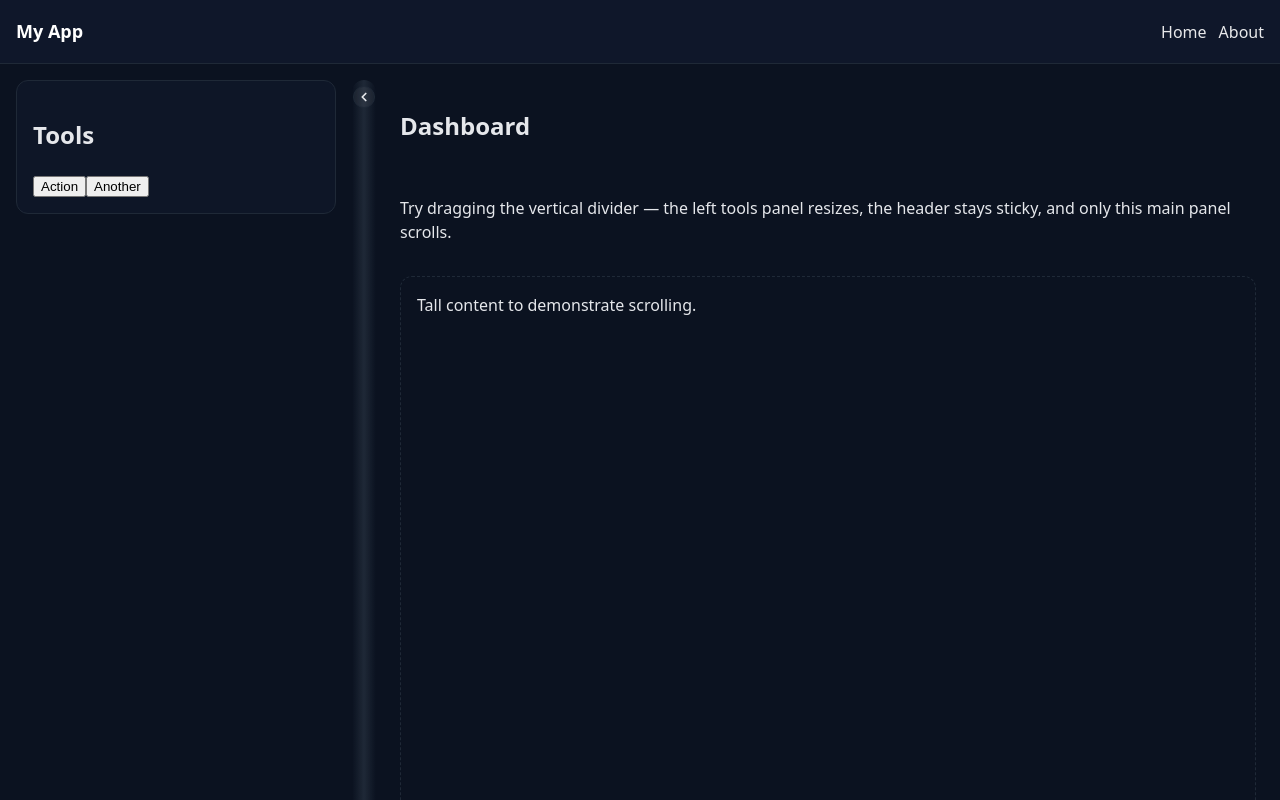
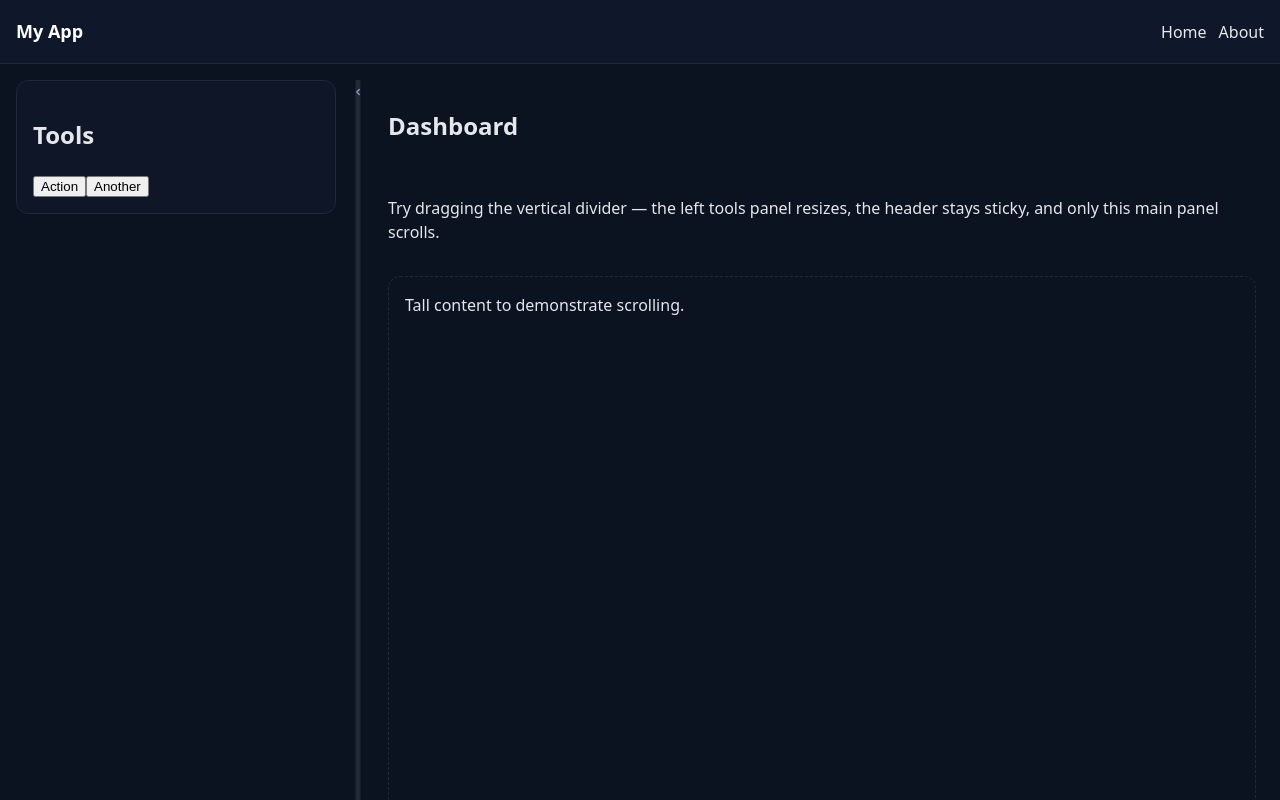
Before and after one commit to duncanscott/plate-demo, a Next.js app: page / in a window 1280 px wide. Shown: the top 800 px of the page. Built offline with nearby package versions, Linux system fonts and the light colour scheme.

Commit message:
resize column more subtle

```diff
--- a/src/app/globals.css
+++ b/src/app/globals.css
@@ -79,7 +79,7 @@ body {
     grid-area: content;
     display: grid;
     /* First column width comes from CSS var set by ResizableColumns */
-    grid-template-columns: var(--sidebar-px, 320px) 24px minmax(0, 1fr);
+    grid-template-columns: var(--sidebar-px, 320px) 12px minmax(0, 1fr);
     gap: var(--gap);
     align-items: start;
     padding: var(--gap);
@@ -100,60 +100,71 @@ body {
     transition: padding 120ms ease, border-color 120ms ease, opacity 120ms ease;
 }
 
-/* when collapsed, visually hide content spacing */
 .tools.is-collapsed {
     padding: 0;
     border-width: 0;
     opacity: 0;
 }
 
-/* ---- Generic small button used in the handle ---- */
+/* ---- Subtle, non-obtrusive toggle button on the handle ---- */
 .collapse-btn {
     display: grid;
     place-items: center;
-    width: 22px;
-    height: 22px;
-    border-radius: 9999px;
-    background: rgba(255,255,255,0.06);
-    border: 1px solid var(--border);
-    color: var(--text);
-    font-weight: 600;
+    width: 12px;
+    height: 12px;
+    border-radius: 3px;
+    background: transparent;
+    border: 1px solid transparent;
+    color: var(--muted);
     line-height: 1;
     padding: 0;
     cursor: pointer;
+    user-select: none; /* not selectable */
 }
 .collapse-btn:hover {
-    background: rgba(255,255,255,0.12);
+    background: rgba(255,255,255,0.03); /* very light */
+    border-color: var(--border);
+    color: var(--text);
 }
 .collapse-btn:focus-visible {
-    outline: 2px solid #64748b;
+    outline: 1px dashed #64748b; /* subtle focus */
     outline-offset: 2px;
 }
 
-/* ---- Resize handle ---- */
+/* ---- Resize handle: ultra-minimal thin center rule ---- */
 .resize-handle {
-    position: relative; /* for the handle button positioning */
+    position: relative;
     cursor: col-resize;
-    width: 24px;        /* wider for accessibility */
-    min-width: 24px;
+    width: 12px;
+    min-width: 12px;
     height: 100%;
     align-self: stretch;
-    /* subtle center stripe */
-    background: linear-gradient(to right, transparent 0, #1f2937 12px, transparent 24px);
-    border-radius: 999px;
-    touch-action: none; /* prevent scroll interference during drag */
-    user-select: none;  /* avoid accidental selection */
+    background: transparent;      /* no fill by default */
+    touch-action: none;           /* prevent scroll interference during drag */
+    user-select: none;            /* not selectable */
 }
 
-.resize-handle:hover,
-.resize-handle:focus,
-.resize-handle:focus-visible {
-    outline: 2px solid #64748b; /* slate-500-ish */
-    outline-offset: 2px;
-    background: linear-gradient(to right, transparent 0, #334155 12px, transparent 24px);
+.resize-handle::before {
+    content: "";
+    position: absolute;
+    left: 50%;
+    transform: translateX(-50%);
+    width: 5px;                   /* thinner center line */
+    height: 100%;
+    background: #1f2937;          /* slate-800-ish */
+    border-radius: 1px;
 }
 
-/* Position the handle's toggle button near the top for discoverability */
+.resize-handle:hover::before {
+    background: #334155;          /* very subtle hover */
+}
+
+.resize-handle:focus-visible {
+    outline: 1px dashed #64748b;  /* subtle keyboard focus */
+    outline-offset: 2px;
+}
+
+/* place the small toggle button near the top, centered */
 .resize-handle .handle-btn {
     position: absolute;
     top: 6px;
--- a/src/components/ResizableColumns.tsx
+++ b/src/components/ResizableColumns.tsx
@@ -102,10 +102,8 @@ export default function ResizableColumns({
         // If collapsed, expand first (so drag works immediately)
         if (collapsed) {
             setCollapsed(false);
-            // restore the last expanded width immediately before moving
             setWidth(lastExpandedRef.current);
         }
-
         updateFromClientX(e.clientX);
     };
 
@@ -187,7 +185,7 @@ export default function ResizableColumns({
         }
     }
 
-    // Toggle collapse/expand
+    // Toggle collapse/expand (only on the handle button)
     const toggleCollapsed = (e?: React.SyntheticEvent) => {
         e?.stopPropagation?.();
         setCollapsed((c) => {
@@ -251,11 +249,11 @@ export default function ResizableColumns({
                 >
                     {/* Icon: right chevron when collapsed (expand), left when expanded (collapse) */}
                     {collapsed ? (
-                        <svg width="14" height="14" viewBox="0 0 16 16" fill="none" aria-hidden="true">
+                        <svg width="10" height="10" viewBox="0 0 16 16" fill="none" aria-hidden="true">
                             <polyline points="6,4 10,8 6,12" stroke="currentColor" strokeWidth="2" strokeLinecap="round" strokeLinejoin="round"/>
                         </svg>
                     ) : (
-                        <svg width="14" height="14" viewBox="0 0 16 16" fill="none" aria-hidden="true">
+                        <svg width="10" height="10" viewBox="0 0 16 16" fill="none" aria-hidden="true">
                             <polyline points="10,4 6,8 10,12" stroke="currentColor" strokeWidth="2" strokeLinecap="round" strokeLinejoin="round"/>
                         </svg>
                     )}
```
